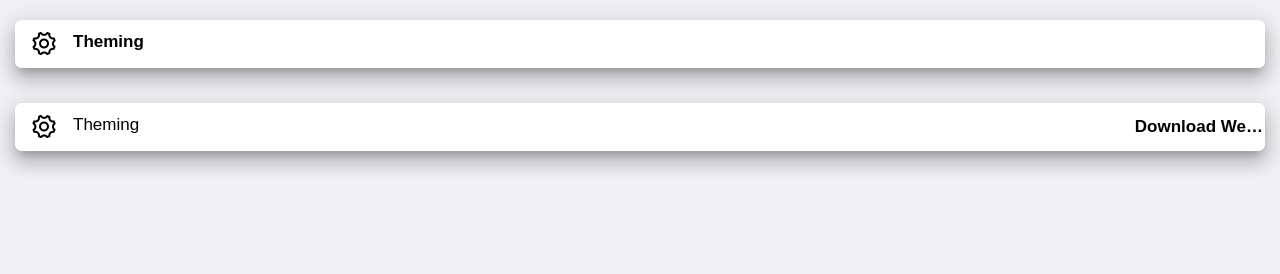
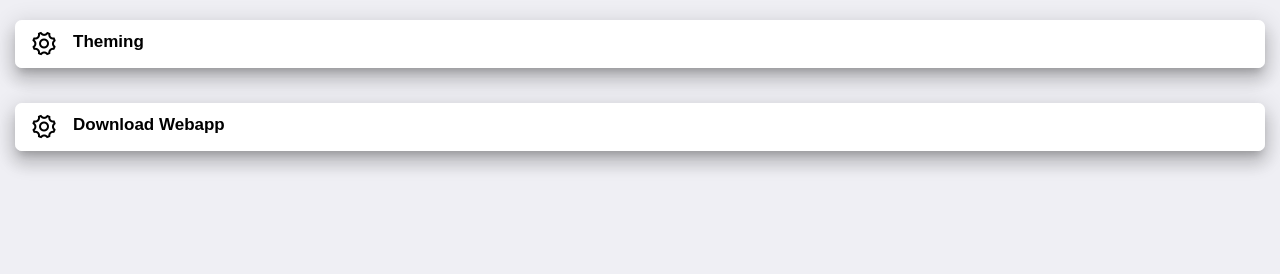
Before and after one commit to ashtemzere/qp, a plain HTML site: page index.html in a window 1280 px wide. Shown: the part 448-722 px from the top of the page. Drawn offline with nearby package versions, Linux system fonts and the light colour scheme.

Commit message:
Update index.html

```diff
--- a/index.html
+++ b/index.html
@@ -157,7 +157,7 @@
                                 <div class="item-media">
                                   <i slot="media" class="f7-icons">gear</i>
                                 </div>
-               <div class="item-inner">Theming</div>
+               <div class="item-inner">
                                   <div class="item-title">Download Webapp</div>
                                 </div>
                               </a>
```
